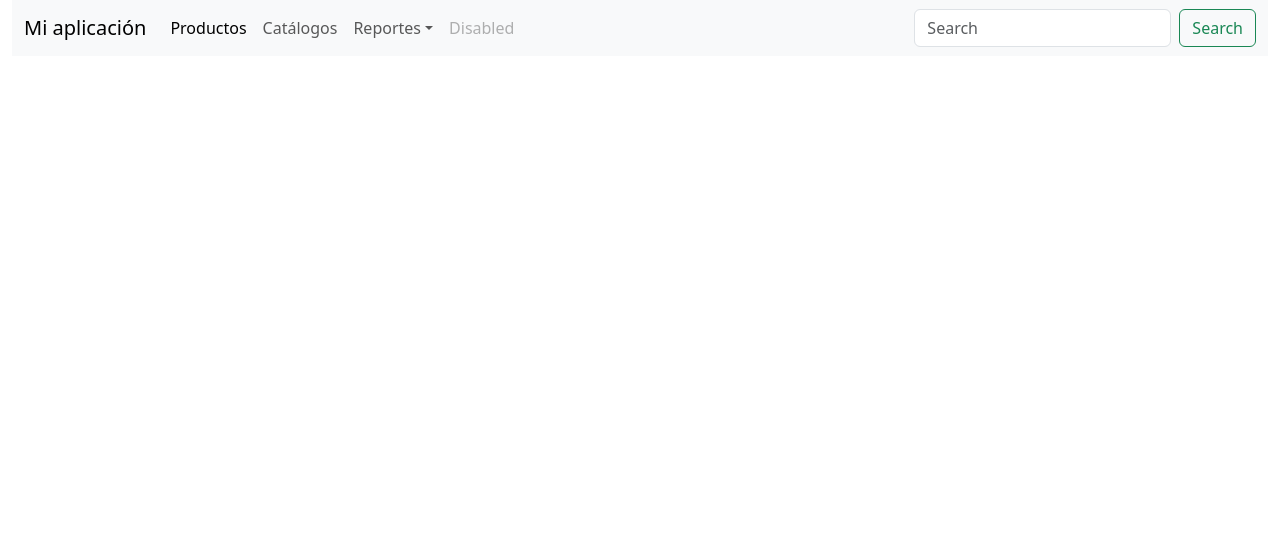
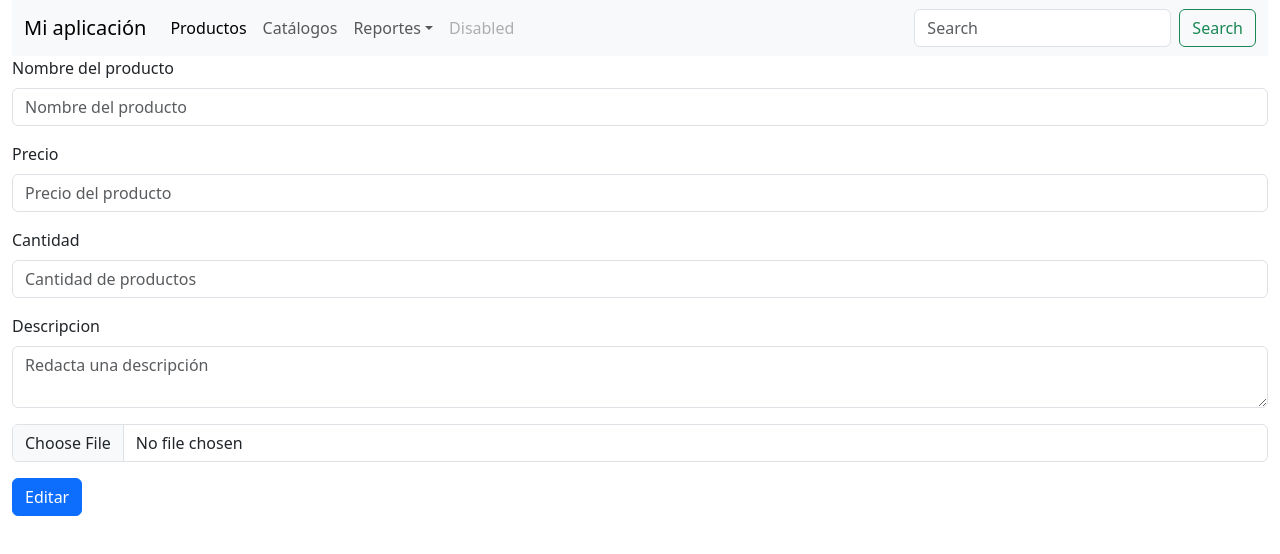
Before and after one commit to danydevtest/verano4to, a React (Create React App) app: page /admin/editar/1 in a window 1280 px wide. Shown: the top 554 px of the page. Built offline with nearby package versions, Linux system fonts and the light colour scheme.

Commit message:
Navegación

```diff
--- /dev/null
+++ b/src/components/Editar.js
@@ -0,0 +1,109 @@
+import React, {useState} from "react";
+
+function Editar() {
+
+    const variables={
+        nombre:"",
+        precio:"",
+        cantidad:"",
+        descripcion:"",
+        image:""
+    }
+
+    const [saveDatos, setSaveDatos]=useState(variables);
+
+    const onChange=()=>{
+        alert("Cambio")
+    }
+
+    const EditarForm=()=>{
+        alert("Edicion de formulario")
+    }
+
+
+  return (
+    <div>
+      <form class="row g-3" onSubmit={EditarForm}>
+        <div class="col-md-12">
+          <label for="validationDefault01" class="form-label">
+            Nombre del producto
+          </label>
+          <input
+            type="text"
+            class="form-control"
+            id="validationDefault01"
+            placeholder="Nombre del producto"
+            name="nombre"
+            value={saveDatos.nombre}
+            onChange={onChange}
+            required
+          />
+        </div>
+        <div class="col-md-12">
+          <label for="validationDefault02" class="form-label">
+            Precio
+          </label>
+          <input
+            type="text"
+            class="form-control"
+            id="validationDefault02"
+            placeholder="Precio del producto"
+            name="precio"
+            value={saveDatos.precio}
+            onChange={onChange}
+            required
+          />
+        </div>
+        <div class="col-md-12">
+          <label for="validationDefault02" class="form-label">
+            Cantidad
+          </label>
+          <input
+            type="text"
+            class="form-control"
+            id="validationDefault02"
+            placeholder="Cantidad de productos"
+            name="cantidad"
+            value={saveDatos.cantidad}
+            onChange={onChange}
+            required
+          />
+        </div>
+        <div class="col-md-12">
+          <label for="validationDefault02" class="form-label">
+            Descripcion
+          </label>
+          <textarea
+            type="text"
+            class="form-control"
+            id="validationDefault02"
+            placeholder="Redacta una descripción"
+            name="descripcion"
+            value={saveDatos.descripcion}
+            onChange={onChange}
+            required
+          />
+        </div>
+        <div class="col-md-12">
+          <input
+            type="file"
+            class="form-control"
+            id="validationDefault02"
+            placeholder="Ingresa la imagen"
+            name="image"
+            value={saveDatos.image}
+            onChange={onChange}
+            required
+          />
+        </div>
+        <div class="col-12">
+          <button class="btn btn-primary" type="submit">
+            Editar
+          </button>
+        </div>
+      </form>
+    </div>
+  );
+}
+
+export default Editar;
--- a/src/components/tableProductos.js
+++ b/src/components/tableProductos.js
@@ -1,17 +1,24 @@
 import React, { useState, useEffect } from "react";
 //import { refrescos } from "../bd/datos";
 import Axios from "../services/Axios";
+import { useNavigate } from "react-router-dom";
 
 function TableProductos() {
   const datos = {
-    id:"",
+    id: "",
     nombre: "",
     precio: "",
     cantidad: "",
+    descripcion: "",
+    image: "",
   };
 
+  const urlImages = "http://localhost:4000/images/";
+
   const [saveDatos, setSaveDatos] = useState(datos);
-  const [almacenarDatos, setAlmacenarDatos]=useState([]);
+  const [almacenarDatos, setAlmacenarDatos] = useState([]);
+
+  const navigate = useNavigate();
 
   const onChange = (e) => {
     const { name, value } = e.target;
@@ -20,50 +27,72 @@ function TableProductos() {
 
   const GuardarDatos = async (e) => {
     e.preventDefault();
-
-    await Axios.post("producto/guardarProducto", saveDatos).then(() => {
+    const formu = document.getElementById("form-producto");
+    const formData = new FormData(formu);
+    //const data = Object.fromEntries(formData);
+    await Axios.post("producto/guardarProducto", formData).then(() => {
       console.log("Registros guardados correctamente");
     });
-    // console.log(guardarInformacion);
+    console.log();
     consultarInformacion();
     setSaveDatos(datos);
   };
 
-  const consultarInformacion=async()=>{
-    const consultar=await Axios.get("producto/consultarProducto");
+  const consultarInformacion = async () => {
+    const consultar = await Axios.get("producto/consultarProducto");
     setAlmacenarDatos(consultar.data);
     //console.log(consultar.data);
-  }
+  };
 
-  const Eliminar = async(id) => {
-    const eliminar= await Axios.delete(`producto/eliminarProducto/${id}`);
-    console.log("Los datos se eliminaron correctamente: "+eliminar);
+  const Eliminar = async (id) => {
+    const eliminar = await Axios.delete(`producto/eliminarProducto/${id}`);
+    console.log("Los datos se eliminaron correctamente: " + eliminar);
     consultarInformacion();
   };
 
   const buscarOne = async (id) => {
-    const editar=await Axios.patch(`producto/oneProducto/${id}`);
+    const editar = await Axios.patch(`producto/oneProducto/${id}`);
     setSaveDatos(editar.data);
   };
 
-  useEffect(()=>{
+  useEffect(() => {
     consultarInformacion();
-  },[])
+  }, []);
 
-  const listaProducto = almacenarDatos.map((producto) => {
+  const Editar = () => {
+    alert("Se va a editar");
+  };
+
+  const listaProducto = almacenarDatos.map((producto, index) => {
     return (
       <tbody>
-        <tr>
-          <th scope="row">{producto.id}</th>
+        <tr className="text-center">
+          <th scope="row">{index + 1}</th>
           <td>{producto.nombre}</td>
           <td>$&nbsp;{producto.precio}.00</td>
+          <td>{producto.cantidad}</td>
+          <td>{producto.descripcion}</td>
           <td>
-            <button className="btn btn-info" onClick={()=>buscarOne(producto._id)}>
+            <img
+              src={urlImages + producto.filename}
+              class="img-thumbnail"
+              alt="..."
+              style={{width:"100px"}}
+            />
+          </td>
+          <td>
+            <button
+              className="btn btn-info"
+              onClick={() => navigate(`/admin/editar/${producto._id}`)}
+            >
               <i className="bi bi-pencil"></i>
             </button>
           </td>
           <td>
-            <button className="btn btn-danger" onClick={()=>Eliminar(producto._id)}>
+            <button
+              className="btn btn-danger"
+              onClick={() => Eliminar(producto._id)}
+            >
               <i className="bi bi-trash"></i>
             </button>
           </td>
@@ -86,10 +115,13 @@ function TableProductos() {
       </div>
       <table class="table">
         <thead>
-          <tr>
+          <tr className="text-center">
             <th scope="col">#</th>
             <th scope="col">Nombre</th>
             <th scope="col">Precio</th>
+            <th scope="col">Cantidad</th>
+            <th scope="col">Descripcion</th>
+            <th scope="col">Imagen</th>
             <th scope="col">Editar</th>
             <th scope="col">Eliminar</th>
           </tr>
@@ -118,7 +150,12 @@ function TableProductos() {
               ></button>
             </div>
             <div class="modal-body">
-              <form class="row g-3" onSubmit={GuardarDatos}>
+              <form
+                class="row g-3"
+                onSubmit={GuardarDatos}
+                id="form-producto"
+                encType="multipart/form-data"
+              >
                 <div class="col-md-12">
                   <label for="validationDefault01" class="form-label">
                     Nombre del producto
@@ -126,7 +163,7 @@ function TableProductos() {
                   <input
                     type="text"
                     class="form-control"
-                    id="validationDefault01"
+                    id="nombre"
                     placeholder="Nombre del producto"
                     name="nombre"
                     value={saveDatos.nombre}
@@ -141,7 +178,7 @@ function TableProductos() {
                   <input
                     type="text"
                     class="form-control"
-                    id="validationDefault02"
+                    id="precio"
                     placeholder="Precio del producto"
                     name="precio"
                     value={saveDatos.precio}
@@ -156,10 +193,37 @@ function TableProductos() {
                   <input
                     type="text"
                     class="form-control"
-                    id="validationDefault02"
+                    id="cantidad"
                     placeholder="Cantidad de productos"
                     name="cantidad"
                     value={saveDatos.cantidad}
+                    onChange={onChange}
+                    required
+                  />
+                </div>
+                <div class="col-md-12">
+                  <label for="validationDefault02" class="form-label">
+                    Descripcion
+                  </label>
+                  <textarea
+                    type="text"
+                    class="form-control"
+                    id="descripcion"
+                    placeholder="Redacta una descripción"
+                    name="descripcion"
+                    value={saveDatos.descripcion}
+                    onChange={onChange}
+                    required
+                  />
+                </div>
+                <div class="col-md-12">
+                  <input
+                    type="file"
+                    class="form-control"
+                    id="image"
+                    placeholder="Ingresa la imagen"
+                    name="image"
+                    value={saveDatos.image}
                     onChange={onChange}
                     required
                   />
--- a/src/rutas/Rutas.js
+++ b/src/rutas/Rutas.js
@@ -2,6 +2,7 @@ import { Routes, Route } from "react-router-dom";
 
 import AdminLayout from "../Layout/adminLayout/AdminLayout";
 import HomeAdmin from "../paginas/admin/Home";
+import Edicion from "../components/Editar";
 //import piePagina from "../components/piepagina";
 
 function Rutas() {
@@ -10,6 +11,7 @@ function Rutas() {
       <AdminLayout>
         <Routes>
           <Route path="/admin/home" element={<HomeAdmin />} />
+          <Route path="/admin/editar/:id" element={<Edicion />} />
         </Routes>
       </AdminLayout>
 
```
